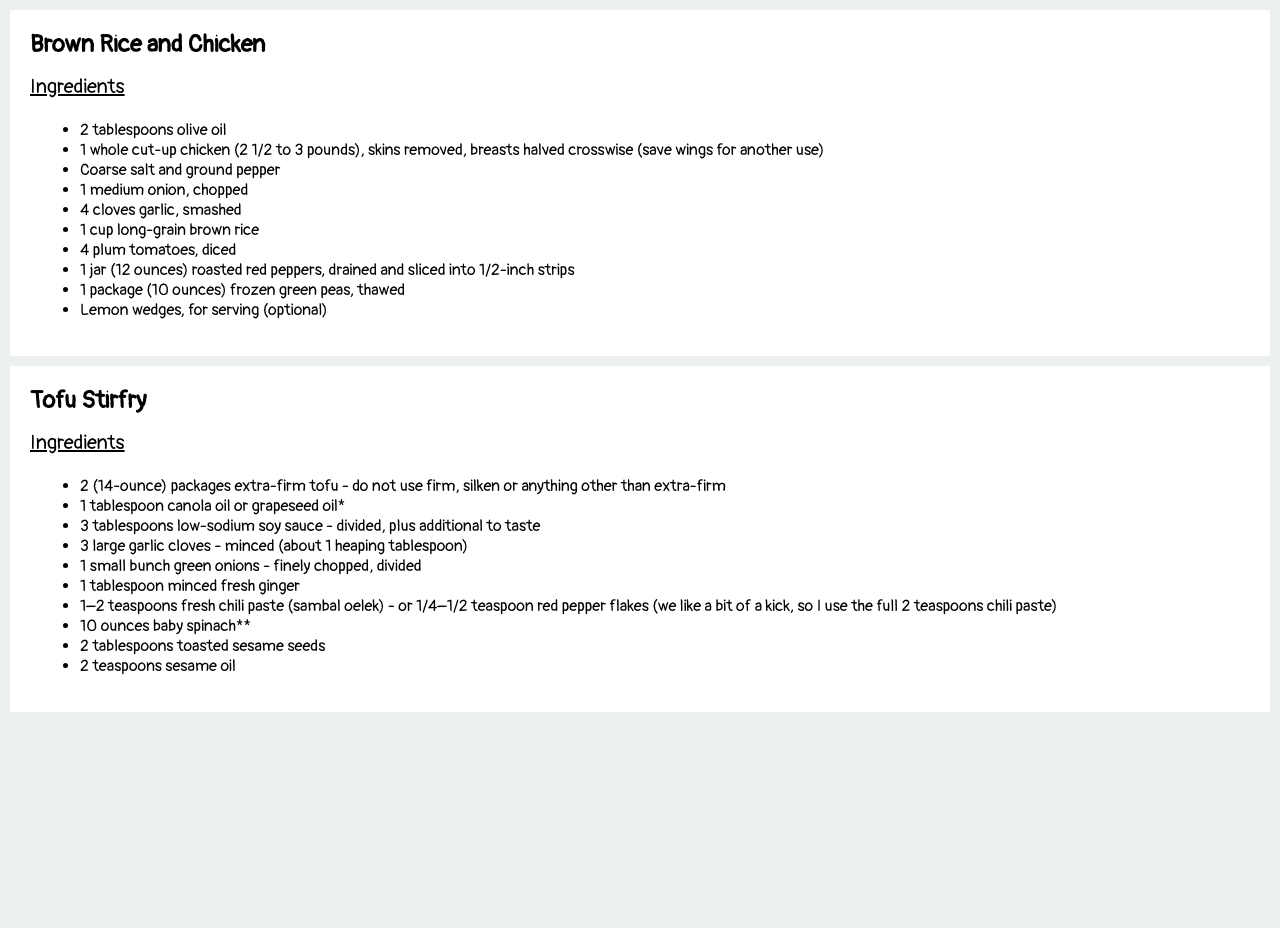
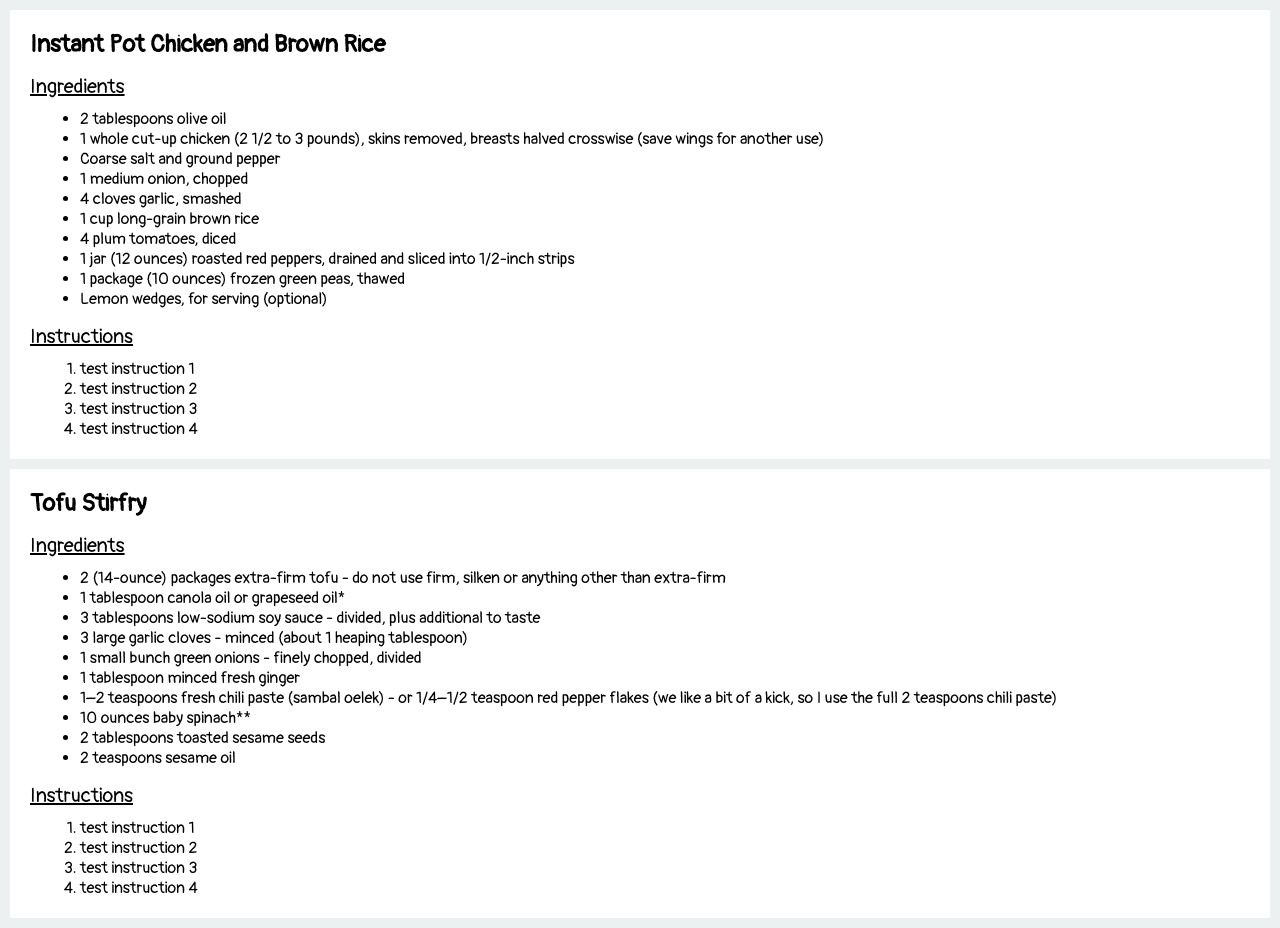
Before and after one commit to szikaria961/my-recipes, a React (Create React App) app: page / in a window 1280 px wide. Before the commit the page ends 800 px from the top, so only its background shows below. Built offline with nearby package versions, Linux system fonts and the light colour scheme.

Commit message:
Add instructions and update styling

```diff
--- a/src/data/recipes.json
+++ b/src/data/recipes.json
@@ -1,7 +1,7 @@
 [
 	{
     "id": 1,
-    "title": "Brown Rice and Chicken",
+    "title": "Instant Pot Chicken and Brown Rice",
     "ingredients": [
       "2 tablespoons olive oil",
       "1 whole cut-up chicken (2 1/2 to 3 pounds), skins removed, breasts halved crosswise (save wings for another use)",
@@ -13,6 +13,12 @@
       "1 jar (12 ounces) roasted red peppers, drained and sliced into 1/2-inch strips",
       "1 package (10 ounces) frozen green peas, thawed",
       "Lemon wedges, for serving (optional)"
+    ],
+    "instructions": [
+      "test instruction 1",
+      "test instruction 2",
+      "test instruction 3",
+      "test instruction 4"
     ]
 	},
   {
@@ -29,6 +35,12 @@
       "10 ounces baby spinach**",
       "2 tablespoons toasted sesame seeds",
       "2 teaspoons sesame oil"
+    ],
+    "instructions": [
+      "test instruction 1",
+      "test instruction 2",
+      "test instruction 3",
+      "test instruction 4"
     ]
   }
 ]
--- a/src/index.css
+++ b/src/index.css
@@ -14,3 +14,7 @@ code {
   font-family: source-code-pro, Menlo, Monaco, Consolas, 'Courier New',
     monospace;
 }
+
+ul, ol {
+  margin: 0;
+}
--- a/src/pages/recipes/index.css
+++ b/src/pages/recipes/index.css
@@ -9,13 +9,12 @@
 	font-weight: bold;
 }
 
-.recipe-ingredients-title {
+.recipe-ingredients-title, .recipe-instructions-title {
   font-size: 1.25em;
-  padding: 15px 0 5px 0;
+  padding: 15px 0 10px 0;
   text-decoration: underline;
 }
 
-.recipe-ingredients {
+.recipe-ingredients, .recipe-instructions {
   padding: 0 0 0 10px;
-
 }
--- a/src/pages/recipes/index.js
+++ b/src/pages/recipes/index.js
@@ -9,6 +9,7 @@ function Recipes({ recipes }) {
         key={item.id}
         title={item.title}
         ingredients={item.ingredients}
+        instructions={item.instructions}
       />
     })}
     </React.Fragment>
@@ -31,6 +32,16 @@ function Recipe({ title, ingredients, instructions }) {
           })}
         </ul>
       </div>
+      <div className="recipe-instructions-title">Instructions</div>
+      <div className="recipe-instructions">
+        <ol>
+          {instructions.map((item, index) => {
+            return (
+              <li className="recipe-instructions-item" key={index}>{item}</li>
+            );
+          })}
+        </ol>
+      </div>
     </div>
   );
 }
```
